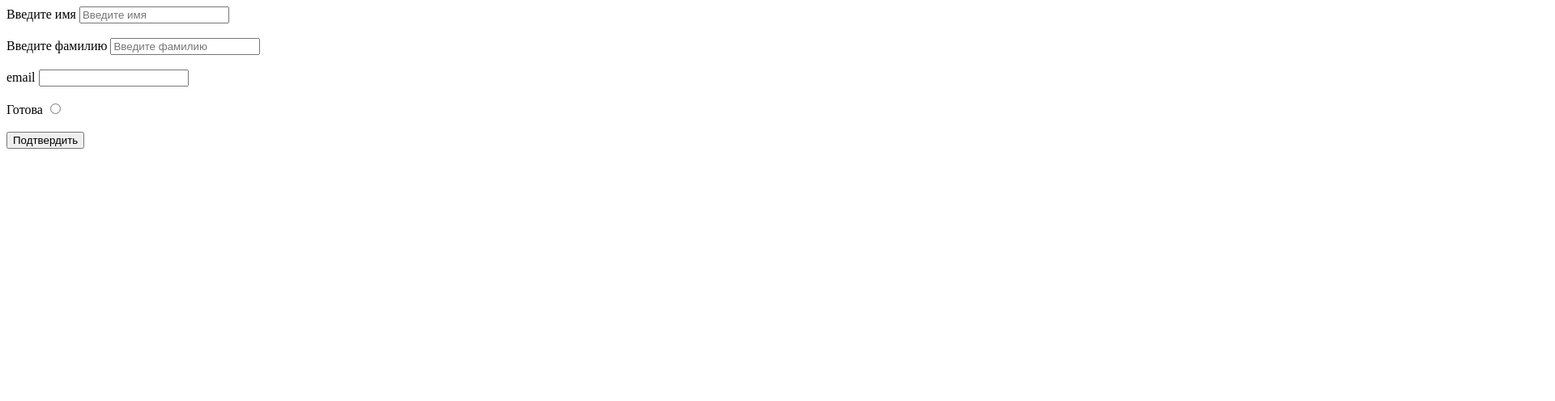
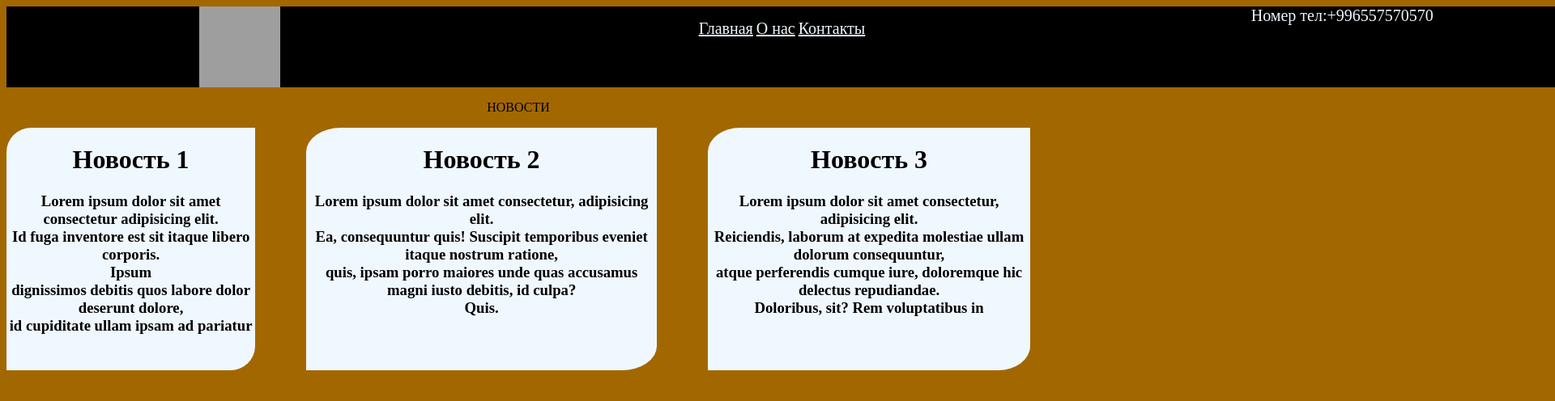
Before and after one commit to E1egant/site, a plain HTML site: page index.html in a window 1280 px wide. Shown: the top 496 px of the page at 81% size, 1920 px wide, since content can reach past the window. Drawn offline with Linux system fonts and the light colour scheme; grey boxes are pictures that could not be loaded.

Commit message:
Add files via upload

```diff
--- a/index.html
+++ b/index.html
@@ -4,27 +4,35 @@
     <meta charset="UTF-8">
     <meta name="viewport" content="width=device-width, initial-scale=1.0">
     <title>Document</title>
+    <link rel="stylesheet" href="style.css">
 </head>
 <body>
-    <form action="">
-         <label for="">Введите имя</label>
-         <input type="text" placeholder="Введите имя" maxlength="20"><br>
-         <br>
-         <label for="">Введите фамилию</label>
-         <input type="text" placeholder="Введите фамилию"><br>
-         <br>
-         <label for="">email</label>
-         <input type="email" title="@, Введите email для регистраций"><br>
-        <br>
-        <label for="">Готова</label>
-        <input type="radio"><br>
-        <br>
-        <input type="button" value="Подтвердить">
+    <div class="full">
+        <nav>
+            <div class="logo"> <img src="https://png.pngtree.com/png-vector/20221018/ourmid/pngtree-twitter-social-media-round-icon-png-image_6315985.png" alt=""></div>
+            <ul>
+            <a href="">Главная</a>
+            <a href="">О нас</a>
+            <a href="">Контакты</a>
+            </ul>
+            <span>Номер тел:+996557570570</span>
+        </nav>
+        <p>НОВОСТИ</p>
+        <div class="f">
+        <div class="box1">
+            <h1>Новость 1</h1>
+            <h3>Lorem ipsum dolor sit amet consectetur adipisicing elit. <br> Id fuga inventore est sit itaque libero corporis. <br> Ipsum  <br> dignissimos debitis quos labore dolor deserunt dolore, <br> id cupiditate ullam ipsam ad pariatur <br> </h3>
+        </div>
+        <div class="box2">
+            <h1>Новость 2</h1>
+            <h3>Lorem ipsum dolor sit amet consectetur, adipisicing elit. <br> Ea, consequuntur quis! Suscipit temporibus eveniet itaque nostrum ratione,<br> quis, ipsam porro maiores unde quas accusamus magni iusto debitis, id culpa? <br> Quis.</h3>
+        </div>
+        <div class="box3">
+            <h1>Новость 3</h1>
+            <h3>Lorem ipsum dolor sit amet consectetur, adipisicing elit. <br> Reiciendis, laborum at expedita molestiae ullam dolorum consequuntur, <br> atque perferendis cumque iure, doloremque hic delectus repudiandae. <br> Doloribus, sit? Rem voluptatibus in <br> </h3>
+        </div>
+        </div>
+    </div>
 
-
-
-
-
-    </form>
 </body>
 </html>
--- a/style.css
+++ b/style.css
@@ -1,13 +1,53 @@
+body{
+   background-color: rgb(163, 103, 0);
+}
+nav{
+    background-color: black;
+    justify-content: space-around;
+    width: 2000px;
+    height: 100px;
+    display: flex;
+}
+span{
+    color: aliceblue;
+    font-size: 20px;
+}
+
+a{
+    color: aliceblue;
+    font-size: 20px;
+}
 img{
-    width: 1000px;
+    width: 100px;
+    height: 100px;
 }
 p{
-    color: red
+    text-align: center;
 }
-div{
-    border: 2px solid black;
-    width: 70%;
-    margin: 0 auto;
-    border-radius: 100px;
-    padding: 30px;
+.f{
+    display: flex;
+    justify-content: space-around;
 }
+.box1{
+    margin-right: 5%;
+    text-align: center;
+    background-color: aliceblue;
+    border-top-left-radius: 10%;
+    border-bottom-right-radius: 10%;
+    height: 300px;
+}
+.box2{
+    margin-right: 5%;
+    text-align: center;
+    background-color: aliceblue;
+    border-top-left-radius: 10%;
+    border-bottom-right-radius: 10%;
+    height: 300px;
+}
+.box3{
+    text-align: center;
+    background-color: aliceblue;
+    border-top-left-radius: 10%;
+    border-bottom-right-radius: 10%;
+    height: 300px;
+}
```
